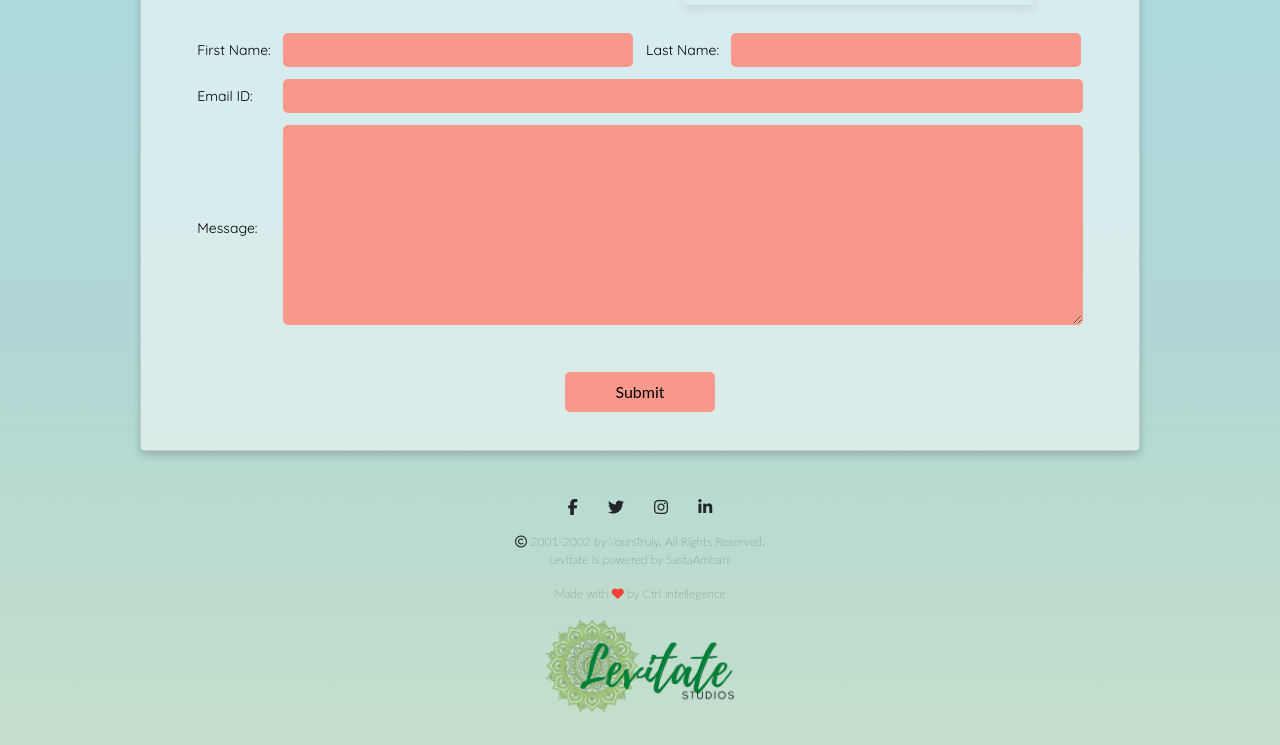
After one commit to SahanyaHebbar/Levitate-Studios-, a Django app: page /contactUs in a window 1280 px wide. The commit adds this page. Shown: the part 921-1666 px from the top of the page. Run offline with Django 4.2, Linux system fonts and the light colour scheme; some libraries are stand-ins or nearby versions.

Commit message:
Contact Us page done

```diff
--- /dev/null
+++ b/yoga/home/static/ContactUs/contactUs.css
@@ -0,0 +1,132 @@
+* {
+    margin: 0;
+    padding: 0;
+    align-content: center;
+}
+
+.header {
+    min-height: 100vh;
+    width: 100%;
+    background-position: center;
+    background-size: cover;
+    position: relative;
+}
+
+h1{
+    font-family: 'Raleway' bold;
+    font-weight: bolder;
+    text-align: center;
+}
+
+div .card {
+    background-color: rgba(255,255,255,0.5);
+    box-shadow: 0 4px 8px 0 rgba(0,0,0,0.2);
+    transition: 0.3s;
+    border-radius: 5px;
+    width: 1000px;
+    height: 500px;
+    margin: auto;
+    padding: 75px 50px;
+    text-align: justify;
+}
+
+.section {
+    width: 100%;
+    min-height: 100vh;
+}
+
+.container {
+    width: 50%;
+    display: block;
+    margin: auto;
+}
+
+.content-section {
+    float: left;
+    width: 55%;
+}
+
+.image-section {
+    display: inline-block;
+    width: 40%;
+    box-shadow: 0 4px 8px 0 rgba(0,0,0,0.2);
+    transition: 0.3s;
+}
+
+
+.content-section .dets a {
+    margin-top: 2px;
+    font-size: 16px;
+    padding: 2px;
+    font-family: 'Quicksand';
+    font-weight: bold;
+}
+
+.content-section .dets .linkstuff {
+    color: #777777;
+}
+
+.add p {
+    margin: 10px 0px;
+    padding: 2px 2px;
+    font-size: 16px;
+    font-family: sans-serif;
+    font-weight: bold;
+}
+
+.spacer {
+    height: 100px;
+}
+
+table {
+
+    font-size: 14px;
+    font-weight: 300;
+    margin-top: 5%;
+    padding: 10px;
+    margin: auto;
+    border: none;
+}
+
+td {
+    padding: 6px;
+    font-family: 'Quicksand';
+    color: black;
+}
+
+
+input,textarea{
+    width: 350px;
+    height: 30px;
+    background-color: #F9998C;
+    border-color:#F9998C ;
+    border-style:solid;
+    border-radius: 5px;
+    margin: 50px;
+    padding: 15px;
+}
+
+textarea{
+    width: 800px;
+    height: 200px;
+    background-color: #F9998C;
+    border-color:#F9998C ;
+    border-style:solid;
+    border-radius: 5px;
+    margin: 50px;
+    padding: 15px;
+}
+
+
+.some {
+    padding: 35px;
+    text-align: center;
+}
+
+.cusev {
+    display: block;
+}
+
+.record {
+    text-align: left;
+}
--- a/yoga/home/static/base.css
+++ b/yoga/home/static/base.css
@@ -112,4 +112,3 @@ nav {
       padding: 7rem;
     }
   }
-  /* ================================================================ */
--- a/yoga/home/templates/base.html
+++ b/yoga/home/templates/base.html
@@ -26,7 +26,7 @@
                 <li><a href="aboutUs">AboutUs</a></li>
                 <li><a href="book">Book</a></li>
                 <li><a href="index.html">Instructor</a></li>
-                <li><a href="index.html">Contact Us</a></li>
+                <li><a href="contactUs">Contact Us</a></li>
                 <li><a href="index.html">Login/Signup</a></li>
             </ul>
         </div>
--- a/yoga/home/templates/book.html
+++ b/yoga/home/templates/book.html
@@ -12,7 +12,7 @@
     {% block content %}
     <div class="tb">
         <h1>Book Classes</h1>
-        <form action="/Event_created" method="post">
+        <form action="" method="post">
             <table name="record">
                 <tr>
                     <td>First Name:</td>
--- /dev/null
+++ b/yoga/home/templates/contactUs.html
@@ -0,0 +1,62 @@
+{% extends "base.html" %}
+    {% load static %}
+    {% block title %}Levitate Studios| Contact Us {% endblock %}
+    {% block CSSlink %}
+	<link href="{% static 'ContactUs/contactUs.css' %}" rel="stylesheet" />
+
+    {% endblock %}
+
+    {% block content %}
+        <div>
+        <h1 class="heading" style="margin: 50px 0;">Contact Us</h1>
+        <div class="card">
+            <div class="section">
+                <div class="container">
+                    <div class="content-section">
+                        <div class="add">
+                            <p>Lorem ipsum dolor sit amet. <br>Lorem, ipsum dolor. <br> Bengaluru, Karnataka 560004</p>
+                        </div>
+                        <div class="dets">
+                            <span class="detsicons"><i class="fa fa-envelope"></i></span>
+                            <a class="linkstuff" href="mailto:abc@gmail.com" style="margin-left: 10px;">abc@gmail.com</a>
+                        </div>
+                        <div class="dets">
+                            <span class="phoneicons"><i class="fa fa-phone"></i></span>
+                            <a class="linkstuff" href="tel:+91 9945305749" style="margin-left: 10px;">+91 9945305749</a>
+                        </div>
+                    </div>
+                    <div class="image-section">
+                        <iframe src="https://www.google.com/maps/embed?pb=!1m18!1m12!1m3!1d3887.9927360477022!2d77.61653231378989!3d12.972316218374917!2m3!1f0!2f0!3f0!3m2!1i1024!2i768!4f13.1!3m3!1m2!1s0x3bae178733bc3b23%3A0x5d4ec18559b11d62!2sVarcons%20Tech%20Pvt%20Ltd!5e0!3m2!1sen!2sin!4v1664548588819!5m2!1sen!2sin"
+                            width="400" height="350" style="border:0;" allowfullscreen="" loading="lazy"></iframe>
+                        <div style="width: 50px;"></div>
+                    </div>
+                </div>
+            </div>
+        </div>
+        <div class="spacer"></div>
+        <div class="card">
+            <form action="" method="post">
+                <table name="record">
+                    <tr>
+                        <td>First Name:</td>
+                        <td><input type="text" name="First_name" placeholder="" required></td>
+
+                        <td>Last Name:</td>
+                        <td><input type="text" name="Last_name" placeholder="" required></td>
+                    </tr>
+                    <tr>
+                        <td>Email ID:</td>
+                        <td colspan="3"><input type="email" name="email_id" placeholder="" required style="width: 800px;" ></td>
+                    </tr>
+                    <tr>
+                        <td>Message:</td>
+                        <td colspan="3">
+                        <textarea name="message" rows="5" cols="37"></textarea>
+                        </td>
+                    </tr>
+                </table>
+                <section class="some"><input type="submit" name="" value="Submit" style="height: 40px; width: 150px;padding: 0px;"></section>
+            </form>
+        </div>
+    </div>
+    {% endblock %}
--- a/yoga/home/urls.py
+++ b/yoga/home/urls.py
@@ -7,4 +7,5 @@ urlpatterns = [
     path('', views.home),
     path('book',views.book),
     path('aboutUs',views.aboutUs),
+    path('contactUs',views.contactUs),
 ]
--- a/yoga/home/views.py
+++ b/yoga/home/views.py
@@ -9,3 +9,6 @@ def book(request):
 
 def aboutUs(request):
     return render(request, 'aboutUs.html')
+
+def contactUs(request):
+    return render(request, 'contactUs.html')
```
Also changed, not shown: yoga/home/static/AboutUs/aboutUs.css (+8 -2 lines), yoga/home/static/BookPage/book.css (+1 -101 lines), yoga/home/templates/aboutUs.html (+5 -2 lines).
